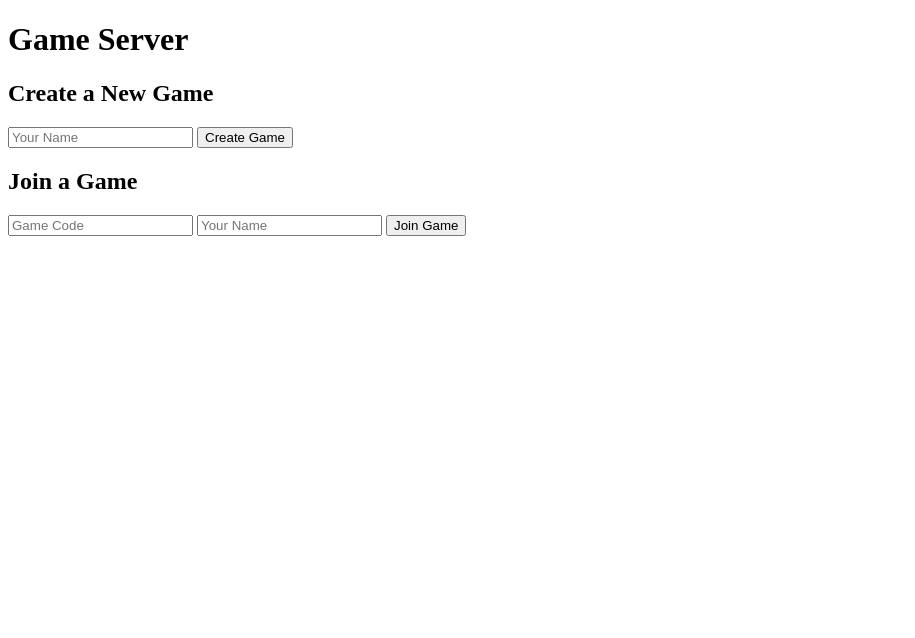
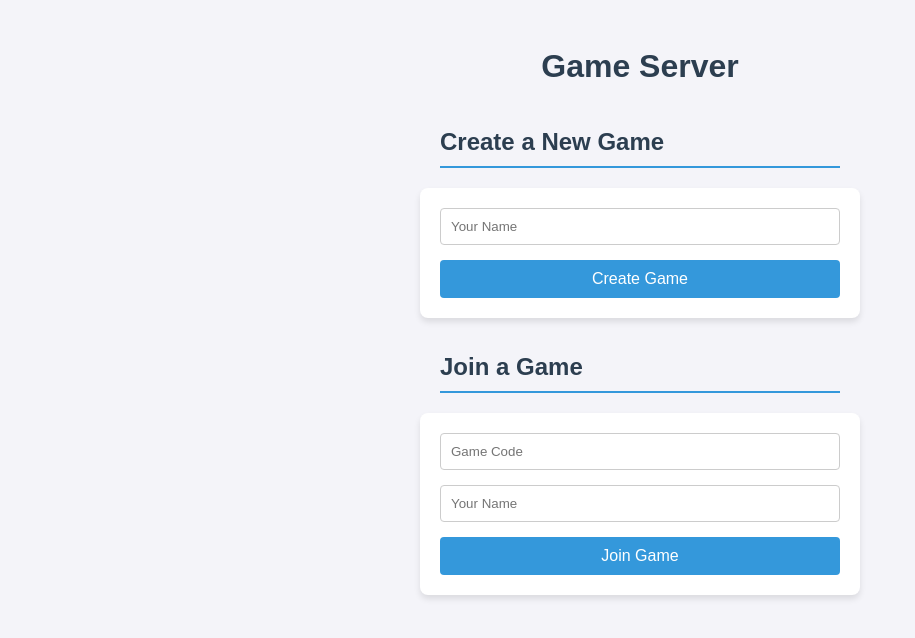
Before and after one commit to Jonyboylovespie/PanzerProblem, a Flask app: page / in a window 1280 px wide. Shown: the top 638 px of the page, without its empty margins (0-915 px from the left). Run offline with Flask 3, Linux system fonts and the light colour scheme.

Commit message:
Add global stylesheet and restyle HUD and buttons

```diff
--- /dev/null
+++ b/static/css/styles.css
@@ -0,0 +1,85 @@
+body {
+    font-family: Arial, sans-serif;
+    background-color: #f4f4f9;
+    color: #333;
+    line-height: 1.6;
+    margin: 0;
+    padding: 20px;
+}
+
+h1, h2 {
+    color: #2c3e50;
+}
+
+h1 {
+    text-align: center;
+    margin-bottom: 20px;
+}
+
+h2 {
+    border-bottom: 2px solid #3498db;
+    padding-bottom: 5px;
+    margin-top: 30px;
+    max-width: 400px;
+    margin-left: auto;
+    margin-right: auto;
+}
+
+form {
+    background: #fff;
+    padding: 20px;
+    border-radius: 8px;
+    box-shadow: 0 4px 6px rgba(0, 0, 0, 0.1);
+    max-width: 400px;
+    margin: 0 auto 20px;
+}
+
+input[type="text"] {
+    width: 100%;
+    padding: 10px;
+    margin-bottom: 15px;
+    border: 1px solid #ccc;
+    border-radius: 4px;
+    box-sizing: border-box;
+    display: block;
+}
+
+button {
+    background-color: #3498db;
+    color: #fff;
+    border: none;
+    padding: 10px 15px;
+    border-radius: 4px;
+    cursor: pointer;
+    font-size: 16px;
+    width: 100%;
+    transition: background-color 0.3s;
+}
+
+button:hover {
+    background-color: #2980b9;
+}
+
+.alert {
+    background-color: #e74c3c;
+    color: #fff;
+    padding: 10px;
+    border-radius: 4px;
+    margin-bottom: 20px;
+    text-align: center;
+    max-width: 400px;
+    margin-left: auto;
+    margin-right: auto;
+}
+
+a {
+    color: #3498db;
+    text-decoration: none;
+    display: block;
+    text-align: center;
+    margin-top: 20px;
+}
+
+a:hover {
+    text-decoration: underline;
+}
--- a/templates/home.html
+++ b/templates/home.html
@@ -2,6 +2,7 @@
 <html>
 <head>
     <title>Game Server</title>
+    <link rel="stylesheet" href="{{ url_for('static', filename='css/styles.css') }}">
 </head>
 <body>
 <h1>Game Server</h1>
```
Also changed, not shown: static/css/game.css (+41 -33 lines), templates/join.html (+16 -10 lines).
